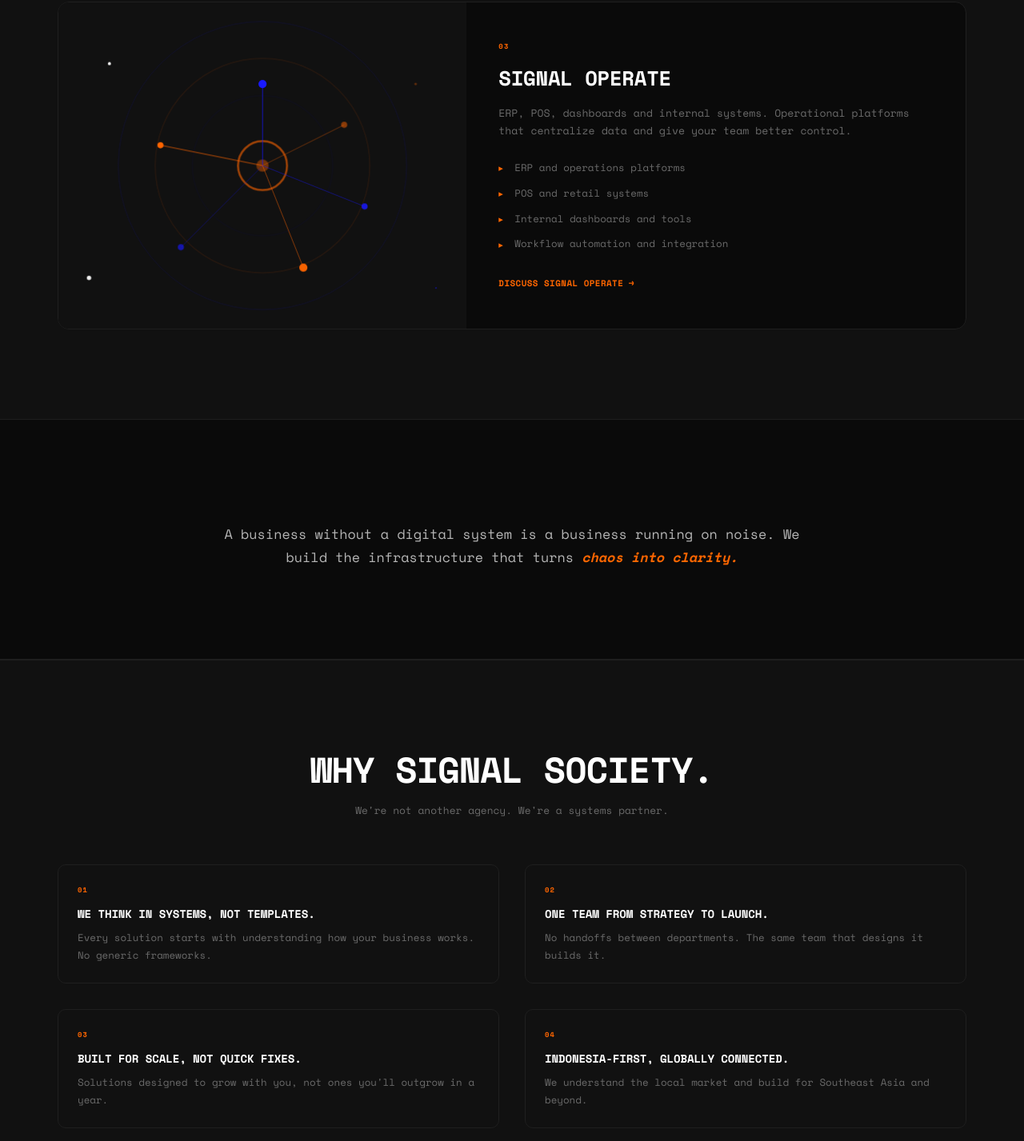
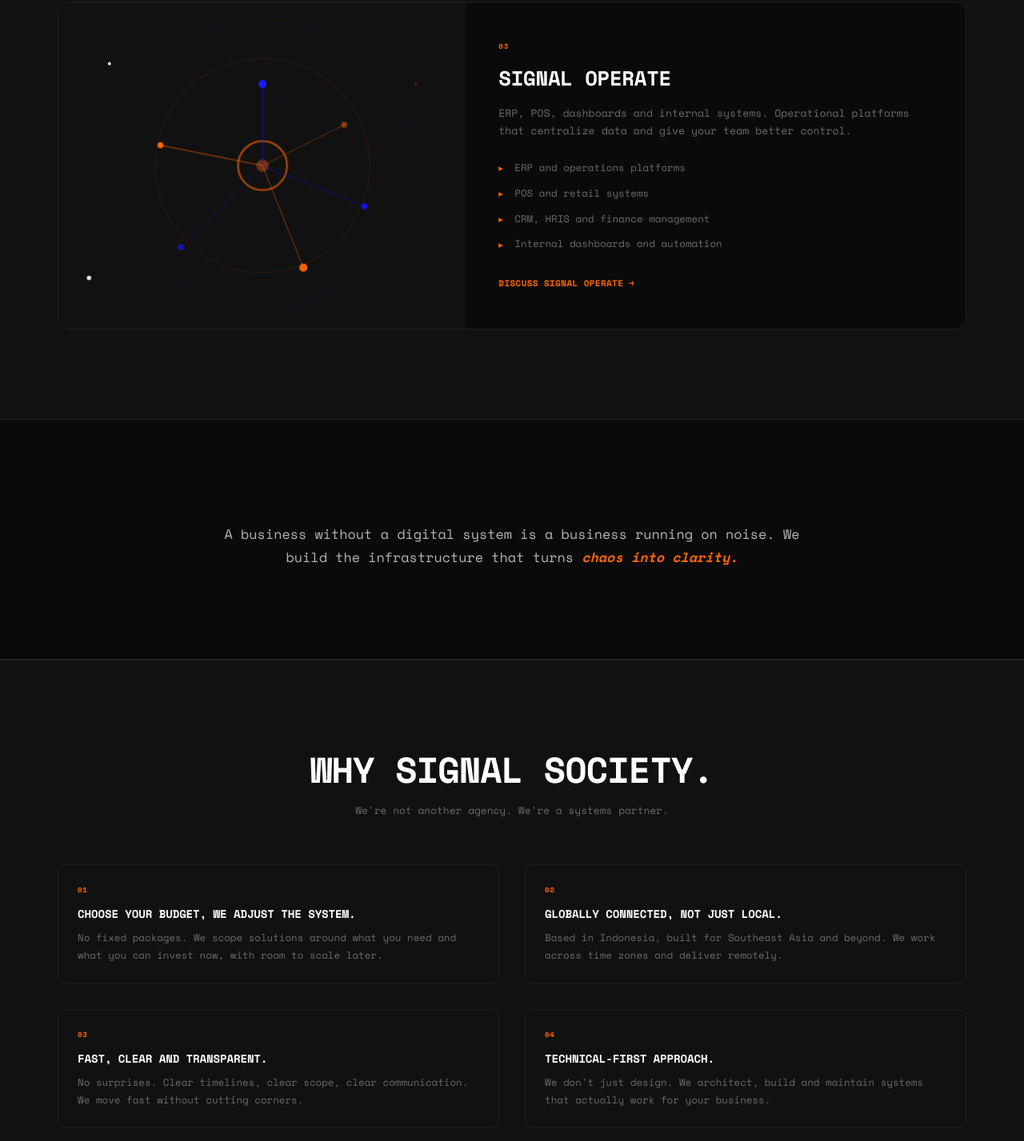
Before and after one commit to masiahsein16-bot/signalsociety, a website: page index.html in a window 1280 px wide. Shown: the part 2493-3920 px from the top of the page at 80% size. Drawn offline with nearby package versions, Linux system fonts and the light colour scheme.

Commit message:
Update services, FAQ descriptions and Why Choose section

```diff
--- a/index.html
+++ b/index.html
@@ -231,7 +231,7 @@
                             <li>Conversion-focused websites</li>
                             <li>Landing pages and booking systems</li>
                             <li>Custom web applications</li>
-                            <li>Product strategy, design and engineering</li>
+                            <li>Company profile and project decks</li>
                         </ul>
                         <a href="#contact" class="pkg__cta">Discuss Signal Build <span class="arrow">→</span></a>
                     </div>
@@ -276,8 +276,8 @@
                         <ul class="svc-card__list">
                             <li>ERP and operations platforms</li>
                             <li>POS and retail systems</li>
-                            <li>Internal dashboards and tools</li>
-                            <li>Workflow automation and integration</li>
+                            <li>CRM, HRIS and finance management</li>
+                            <li>Internal dashboards and automation</li>
                         </ul>
                         <a href="#contact" class="pkg__cta">Discuss Signal Operate <span class="arrow">→</span></a>
                     </div>
@@ -308,23 +308,23 @@
             <div class="why__grid">
                 <div class="why__item reveal">
                     <span class="mono-label why__number">01</span>
-                    <h3 class="why__title">We think in systems, not templates.</h3>
-                    <p class="why__desc">Every solution starts with understanding how your business works. No generic frameworks.</p>
+                    <h3 class="why__title">Choose your budget, we adjust the system.</h3>
+                    <p class="why__desc">No fixed packages. We scope solutions around what you need and what you can invest now, with room to scale later.</p>
                 </div>
                 <div class="why__item reveal">
                     <span class="mono-label why__number">02</span>
-                    <h3 class="why__title">One team from strategy to launch.</h3>
-                    <p class="why__desc">No handoffs between departments. The same team that designs it builds it.</p>
+                    <h3 class="why__title">Globally connected, not just local.</h3>
+                    <p class="why__desc">Based in Indonesia, built for Southeast Asia and beyond. We work across time zones and deliver remotely.</p>
                 </div>
                 <div class="why__item reveal">
                     <span class="mono-label why__number">03</span>
-                    <h3 class="why__title">Built for scale, not quick fixes.</h3>
-                    <p class="why__desc">Solutions designed to grow with you, not ones you'll outgrow in a year.</p>
+                    <h3 class="why__title">Fast, clear and transparent.</h3>
+                    <p class="why__desc">No surprises. Clear timelines, clear scope, clear communication. We move fast without cutting corners.</p>
                 </div>
                 <div class="why__item reveal">
                     <span class="mono-label why__number">04</span>
-                    <h3 class="why__title">Indonesia-first, globally connected.</h3>
-                    <p class="why__desc">We understand the local market and build for Southeast Asia and beyond.</p>
+                    <h3 class="why__title">Technical-first approach.</h3>
+                    <p class="why__desc">We don't just design. We architect, build and maintain systems that actually work for your business.</p>
                 </div>
             </div>
         </div>
```
